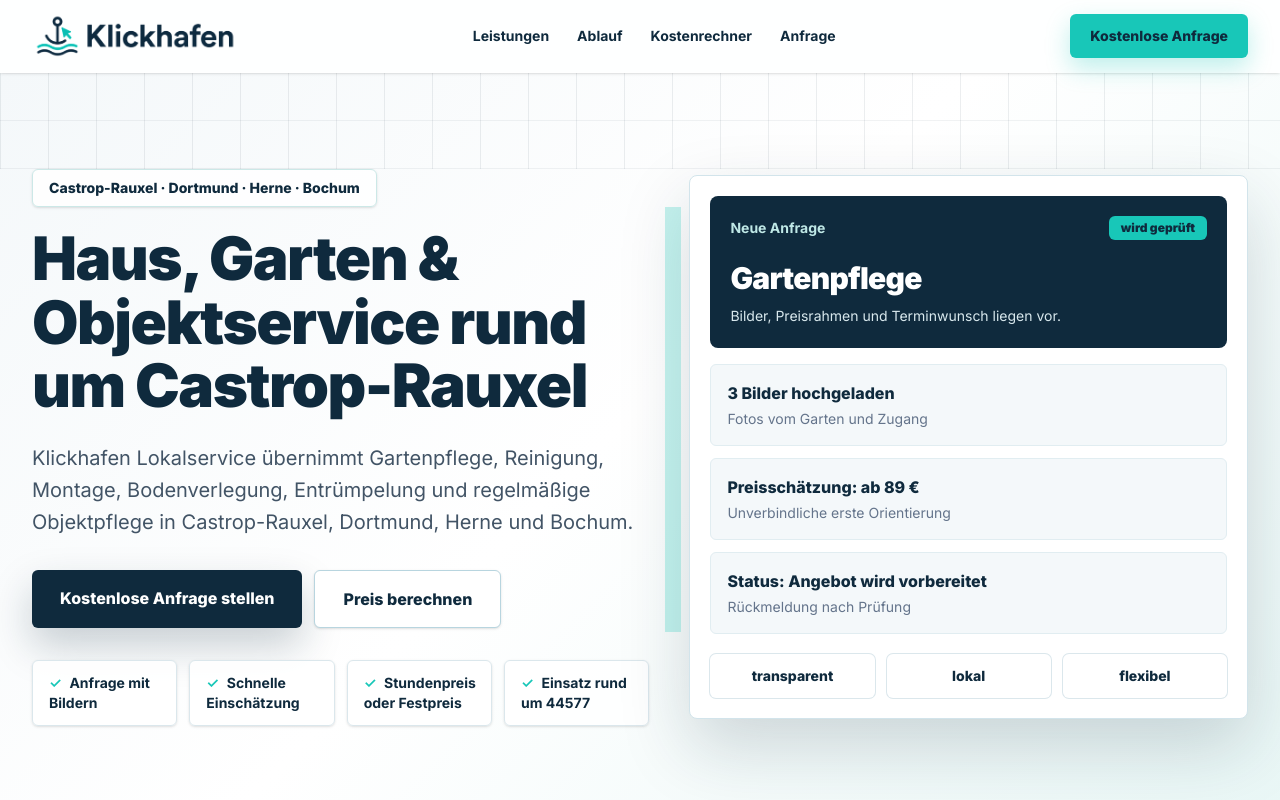
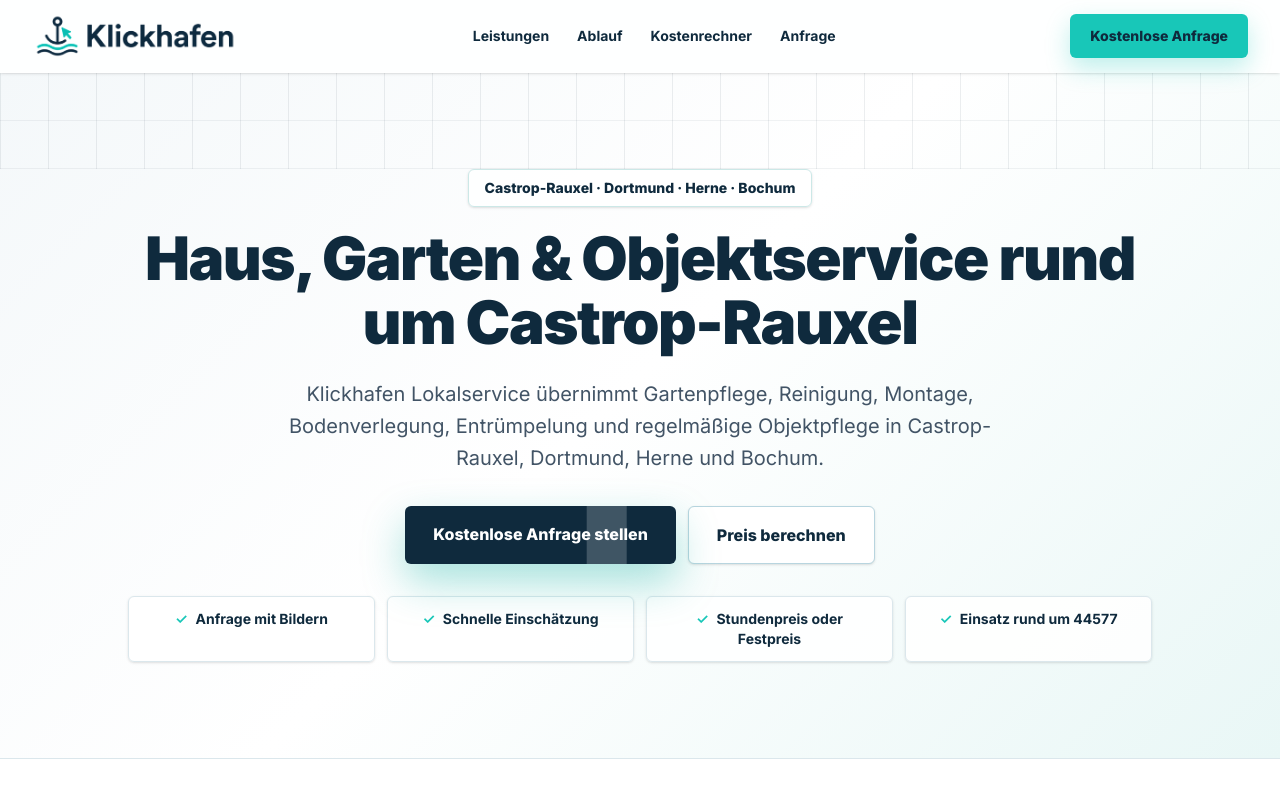
Before and after one commit to MrSigel/Klickhafen-Lokalservice, a Next.js app: page / in a window 1280 px wide. Shown: the top 800 px of the page. Built offline with nearby package versions, Linux system fonts and the light colour scheme.

Commit message:
Überarbeite Hero und Footer-Logo

```diff
--- a/src/components/landing-page.tsx
+++ b/src/components/landing-page.tsx
@@ -417,26 +417,50 @@
           {...sectionMotion}
         >
           <div className="absolute inset-x-0 top-0 h-24 bg-[linear-gradient(90deg,rgba(15,42,61,0.08)_1px,transparent_1px),linear-gradient(0deg,rgba(15,42,61,0.06)_1px,transparent_1px)] bg-[size:48px_48px]" />
-          <div className="relative mx-auto grid max-w-7xl gap-10 px-4 py-16 sm:px-6 sm:py-20 lg:grid-cols-[1.05fr_0.95fr] lg:items-center lg:px-8 lg:py-24">
-            <div className="max-w-4xl">
+          <div className="relative mx-auto max-w-7xl px-4 py-16 sm:px-6 sm:py-20 lg:px-8 lg:py-24">
+            <div className="mx-auto max-w-5xl text-center">
               <p className="mb-5 inline-flex rounded-md border border-[#cce8e7] bg-white/85 px-4 py-2 text-sm font-extrabold text-[#0F2A3D] shadow-sm">
                 Castrop-Rauxel · Dortmund · Herne · Bochum
               </p>
-              <h1 className="max-w-5xl text-4xl font-black leading-[1.06] tracking-tight text-[#0F2A3D] sm:text-5xl lg:text-6xl">
+              <h1 className="mx-auto max-w-5xl text-4xl font-black leading-[1.06] tracking-tight text-[#0F2A3D] sm:text-5xl lg:text-6xl">
                 Haus, Garten & Objektservice rund um Castrop-Rauxel
               </h1>
-              <p className="mt-6 max-w-3xl text-lg leading-8 text-[#425466] sm:text-xl">
+              <p className="mx-auto mt-6 max-w-3xl text-lg leading-8 text-[#425466] sm:text-xl">
                 Klickhafen Lokalservice übernimmt Gartenpflege, Reinigung, Montage,
                 Bodenverlegung, Entrümpelung und regelmäßige Objektpflege in Castrop-Rauxel,
                 Dortmund, Herne und Bochum.
               </p>
-              <div className="mt-8 flex flex-col gap-3 sm:flex-row">
+              <div className="mt-8 flex flex-col justify-center gap-3 sm:flex-row">
                 <motion.a
                   href="#anfrage"
-                  className="rounded-md bg-[#0F2A3D] px-7 py-4 text-center text-base font-extrabold text-white shadow-[0_18px_40px_rgba(15,42,61,0.22)] transition hover:bg-[#14354d]"
-                  {...buttonMotion}
+                  className="relative overflow-hidden rounded-md bg-[#0F2A3D] px-7 py-4 text-center text-base font-extrabold text-white shadow-[0_18px_40px_rgba(15,42,61,0.22)] transition hover:bg-[#14354d]"
+                  {...(reduceMotion
+                    ? buttonMotion
+                    : {
+                        ...buttonMotion,
+                        animate: {
+                          boxShadow: [
+                            "0 18px 40px rgba(15,42,61,0.22)",
+                            "0 18px 42px rgba(24,199,184,0.42)",
+                            "0 18px 40px rgba(15,42,61,0.22)",
+                          ],
+                        },
+                        transition: {
+                          duration: 2.4,
+                          repeat: Infinity,
+                          ease: "easeInOut",
+                        },
+                      })}
                 >
-                  Kostenlose Anfrage stellen
+                  {!reduceMotion ? (
+                    <motion.span
+                      aria-hidden
+                      className="absolute inset-y-0 -left-10 w-10 skew-x-[-18deg] bg-white/20"
+                      animate={{ x: [0, 260] }}
+                      transition={{ duration: 2.4, repeat: Infinity, ease: "easeInOut" }}
+                    />
+                  ) : null}
+                  <span className="relative">Kostenlose Anfrage stellen</span>
                 </motion.a>
                 <motion.a
                   href="#kostenrechner"
@@ -461,49 +485,6 @@
                     {badge}
                   </div>
                 ))}
-              </div>
-            </div>
-
-            <div className="relative">
-              <div className="absolute -left-6 top-8 hidden h-[78%] w-4 bg-[#18C7B8]/25 lg:block" />
-              <div className="rounded-lg border border-[#d2e4eb] bg-white p-5 shadow-[0_28px_70px_rgba(15,42,61,0.18)]">
-                <div className="rounded-lg bg-[#0F2A3D] p-5 text-white">
-                  <div className="flex items-center justify-between gap-4">
-                    <p className="text-sm font-bold text-[#bfe8e6]">Neue Anfrage</p>
-                    <span className="rounded-md bg-[#18C7B8] px-3 py-1 text-xs font-black text-[#0F2A3D]">
-                      wird geprüft
-                    </span>
-                  </div>
-                  <p className="mt-5 text-3xl font-black tracking-tight">Gartenpflege</p>
-                  <p className="mt-2 text-sm leading-6 text-[#d8e8ed]">
-                    Bilder, Preisrahmen und Terminwunsch liegen vor.
-                  </p>
-                </div>
-                <div className="mt-4 grid gap-3">
-                  {[
-                    ["3 Bilder hochgeladen", "Fotos vom Garten und Zugang"],
-                    ["Preisschätzung: ab 89 €", "Unverbindliche erste Orientierung"],
-                    ["Status: Angebot wird vorbereitet", "Rückmeldung nach Prüfung"],
-                  ].map(([title, text]) => (
-                    <div
-                      key={title}
-                      className="rounded-md border border-[#e1edf1] bg-[#F4F8FA] p-4"
-                    >
-                      <p className="font-extrabold text-[#0F2A3D]">{title}</p>
-                      <p className="mt-1 text-sm text-[#64748B]">{text}</p>
-                    </div>
-                  ))}
-                </div>
-                <div className="mt-5 grid grid-cols-3 gap-3 text-center">
-                  {["transparent", "lokal", "flexibel"].map((item) => (
-                    <p
-                      key={item}
-                      className="rounded-md bg-white px-3 py-3 text-sm font-extrabold text-[#0F2A3D] ring-1 ring-[#dbe7ec]"
-                    >
-                      {item}
-                    </p>
-                  ))}
-                </div>
               </div>
             </div>
           </div>
@@ -1014,7 +995,12 @@
         <div className="mx-auto max-w-7xl">
           <div className="grid gap-8 md:grid-cols-[1.35fr_1fr_1fr]">
             <motion.div {...(reduceMotion ? {} : { whileHover: { y: -2 } })}>
-              <p className="text-xl font-black">Klickhafen Lokalservice</p>
+              <img
+                src="/klickhafen_logo_transparent.png"
+                alt="Klickhafen"
+                className="h-12 w-auto max-w-[220px] object-contain brightness-0 invert"
+              />
+              <p className="mt-4 text-xl font-black">Klickhafen Lokalservice</p>
               <p className="mt-3 max-w-sm text-sm leading-6 text-[#d5e6ec]">
                 Haus, Garten & Objektservice rund um Castrop-Rauxel.
               </p>
```
